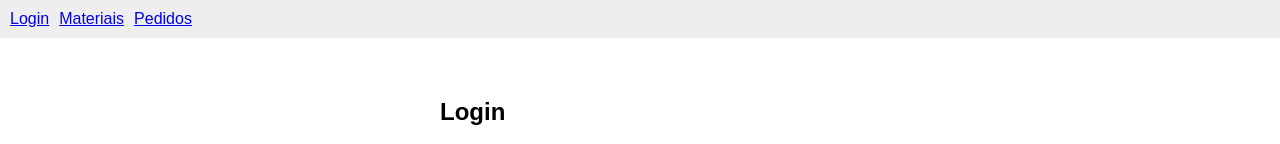
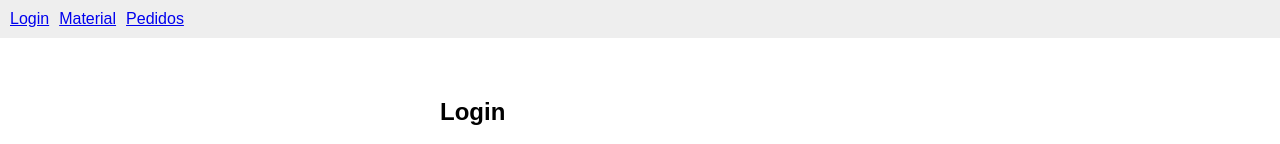
Before and after one commit to fr0is/EscuteirosMaterial, a React (Vite) app: page / in a window 1280 px wide. Shown: the top 144 px of the page. Built offline with nearby package versions, Linux system fonts and the light colour scheme.

Commit message:
Update App.jsx

```diff
--- a/src/App.jsx
+++ b/src/App.jsx
@@ -2,7 +2,7 @@ import React from "react";
 import { BrowserRouter as Router, Routes, Route, Link } from "react-router-dom";
 import { AppProvider } from "./context/AppContext";
 import Login from "./components/Login";
-import Materiais from "./components/Materiais";
+import Material from "./components/Material";
 import Pedidos from "./components/Pedidos";
 
 function App() {
@@ -19,13 +19,13 @@ function App() {
           }}
         >
           <Link to="/">Login</Link>
-          <Link to="/materiais">Materiais</Link>
+          <Link to="/material">Material</Link>
           <Link to="/pedidos">Pedidos</Link>
         </nav>
 
         <Routes>
           <Route path="/" element={<Login />} />
-          <Route path="/materiais" element={<Materiais />} />
+          <Route path="/material" element={<Material />} />
           <Route path="/pedidos" element={<Pedidos />} />
         </Routes>
       </Router>
```
